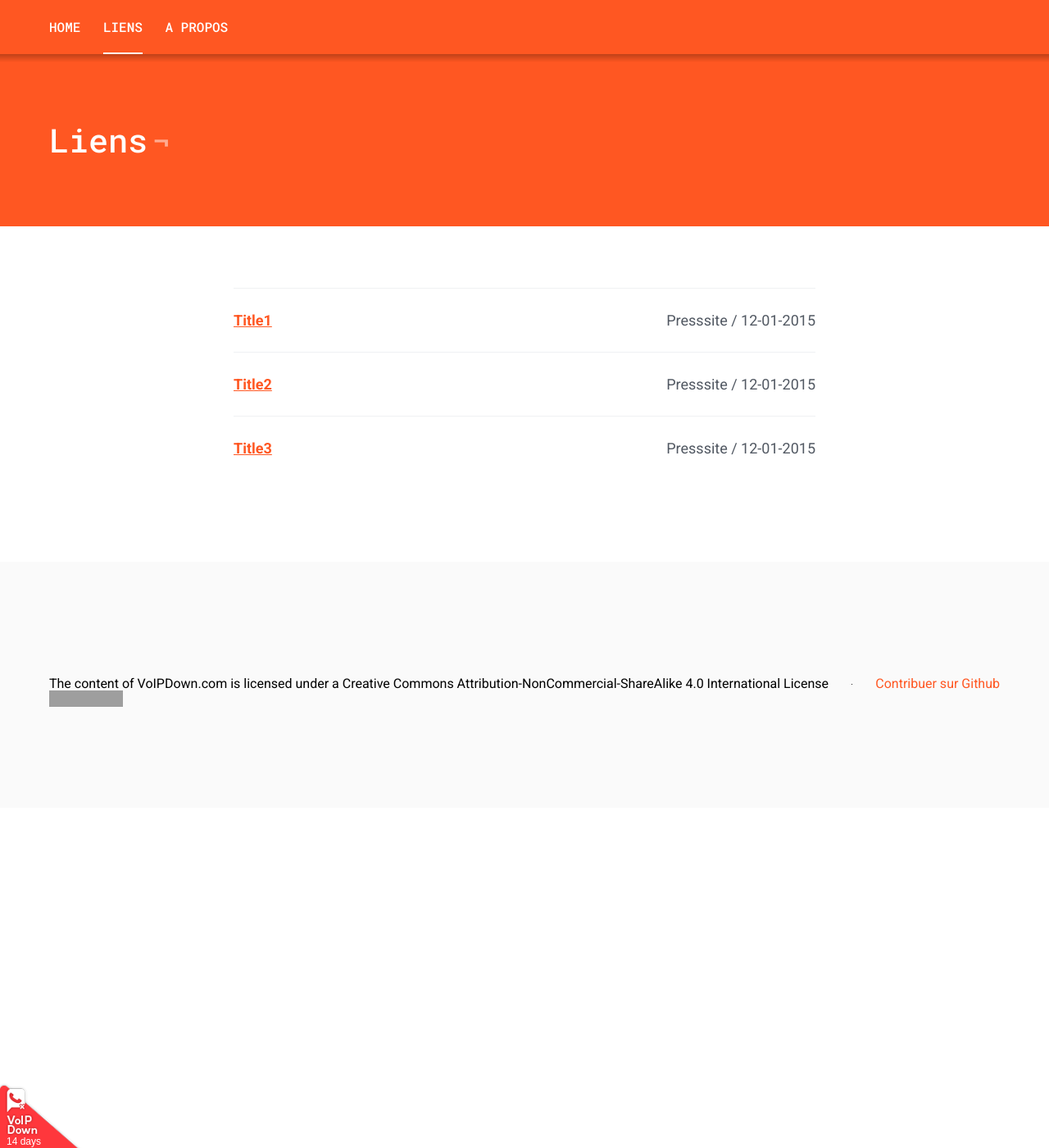
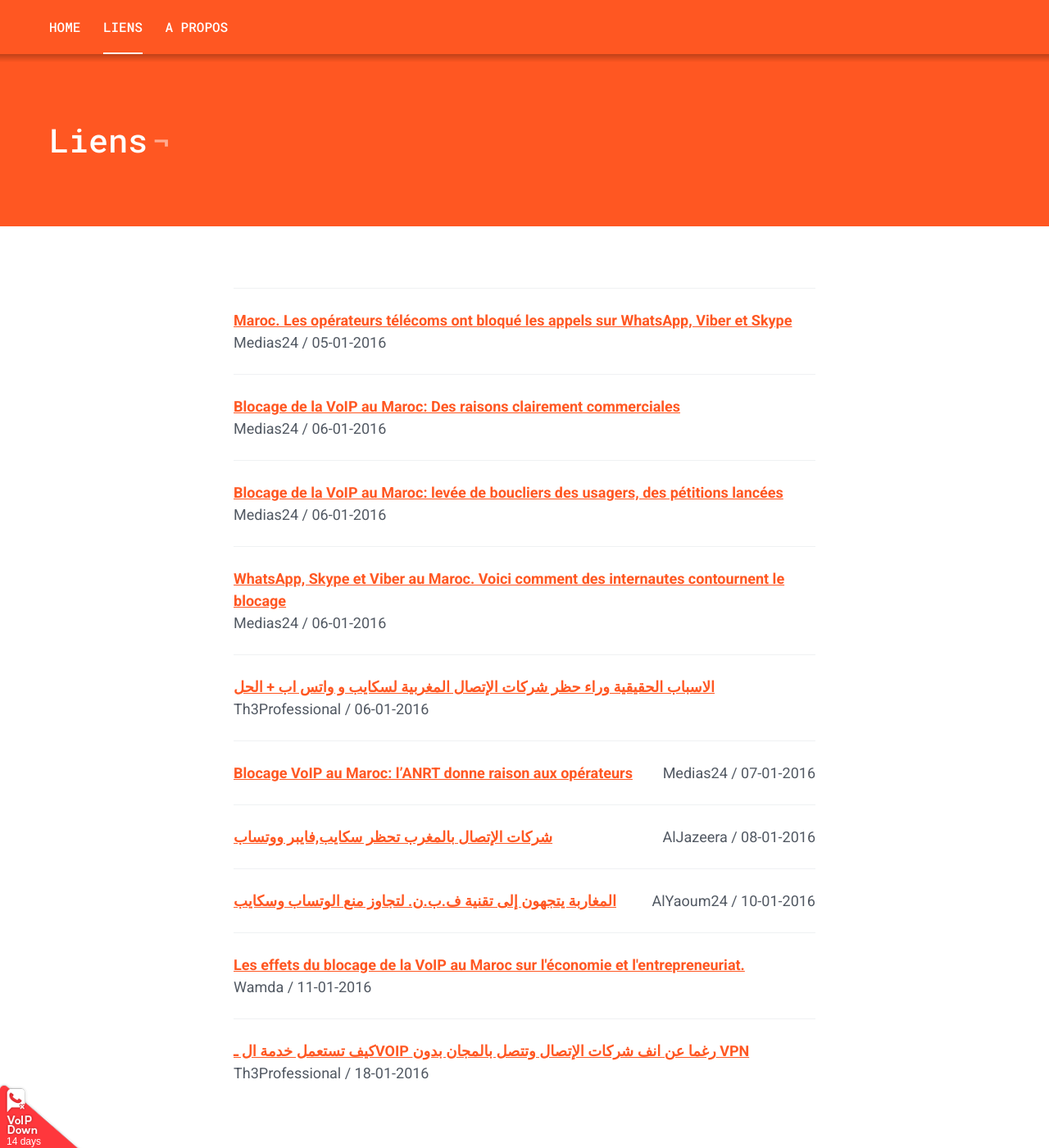
Before and after one commit to VoIPDown/voipdown.github.io, a Jekyll site: the page built from _pages/articles.html, in a window 1280 px wide and 1400 px high. Shown: the whole window at 82% size. Built offline with Jekyll 4.4.1, drawn with Linux system fonts in a browser that asks for light colours; grey boxes are pictures that could not be loaded.

Commit message:
Add more links.

```diff
--- a/_data/links.yml
+++ b/_data/links.yml
@@ -1,12 +1,49 @@
-- title: Title1
-  url: http://pressite.com
-  date: 12-01-2015
-  sitename: Presssite
-- title: Title2
-  url: http://pressite.com
-  date: 12-01-2015
-  sitename: Presssite
-- title: Title3
-  url: http://pressite.com
-  date: 12-01-2015
-  sitename: Presssite
+- title: 'Maroc. Les opérateurs télécoms ont bloqué les appels sur WhatsApp, Viber et Skype'
+  url: http://www.medias24.com/MEDIAS-IT/160774-Maroc.-Les-operateurs-telecoms-ont-bloque-les-appels-sur-WhatsApp-Viber-et-Skype.html
+  date: 05-01-2016
+  sitename: Medias24
+
+- title: 'Blocage VoIP au Maroc: l’ANRT donne raison aux opérateurs'
+  url: http://www.medias24.com/MEDIAS-IT/160847-Blocage-VoIP-au-Maroc-L-ANRT-donne-raison-aux-operateurs.html
+  date: 07-01-2016
+  sitename: Medias24
+
+- title: 'Blocage de la VoIP au Maroc: Des raisons clairement commerciales'
+  url: http://www.medias24.com/MEDIAS-IT/160813-Blocage-de-la-VoIP-au-Maroc-Des-raisons-clairement-commerciales.html
+  date: 06-01-2016
+  sitename: Medias24
+
+- title: 'Blocage de la VoIP au Maroc: levée de boucliers des usagers, des pétitions lancées'
+  url: http://www.medias24.com/MEDIAS-IT/160788-Blocage-de-la-VoIP-au-Maroc-levee-de-boucliers-des-usagers-des-petitions-lancees.html
+  date: 06-01-2016
+  sitename: Medias24
+
+- title: WhatsApp, Skype et Viber au Maroc. Voici comment des internautes contournent le blocage
+  url: http://www.medias24.com/MEDIAS-IT/160815-WhatsApp-Skype-et-Viber-au-Maroc.-Voici-comment-des-internautes-contournent-le-blocage.html
+  date: 06-01-2016
+  sitename: Medias24
+
+- title: الاسباب الحقيقية وراء حظر شركات الإتصال المغربية لسكايب و واتس اب + الحل
+  url: http://www.th3professional.com/2016/01/blog-post_9.html
+  date: 06-01-2016
+  sitename: Th3Professional
+
+- title: Les effets du blocage de la VoIP au Maroc sur l'économie et l'entrepreneuriat.
+  url: http://fr.wamda.com/2016/01/effets-blocage-de-la-voip-au-maroc-sur-economie-et-entrepreneuriat
+  date: 11-01-2016
+  sitename: Wamda
+
+- title: كيف تستعمل خدمة ال ـVOIP رغما عن انف شركات الإتصال وتتصل بالمجان بدون VPN
+  url: http://www.th3professional.com/2016/01/free-voip.html
+  date: 18-01-2016
+  sitename: Th3Professional
+
+- title: شركات الإتصال بالمغرب تحظر سكايب,فايبر ووتساب
+  url: https://www.youtube.com/watch?v=UPrzeLbHANo
+  date: 08-01-2016
+  sitename: AlJazeera
+
+- title: المغاربة يتجهون إلى تقنية ف.ب.ن. لتجاوز منع الوتساب وسكايب
+  url: http://www.alyaoum24.com/473265.html
+  date: 10-01-2016
+  sitename: AlYaoum24
```
